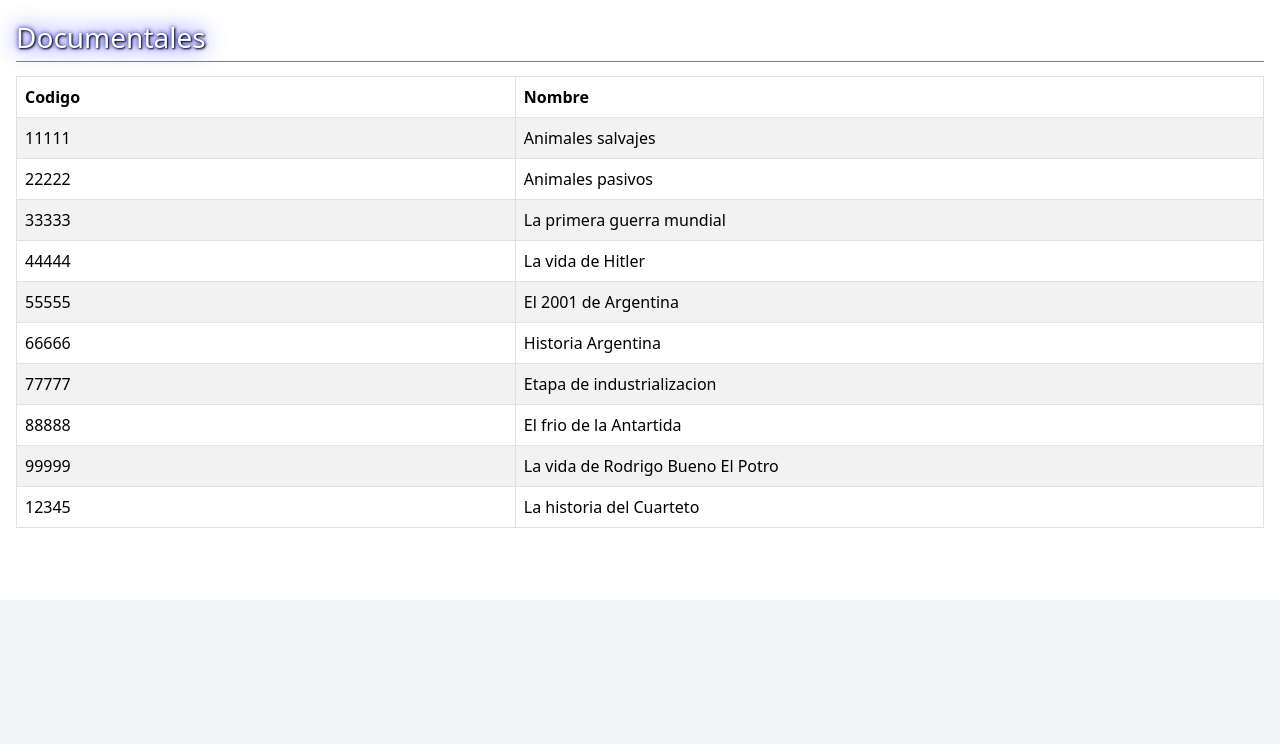
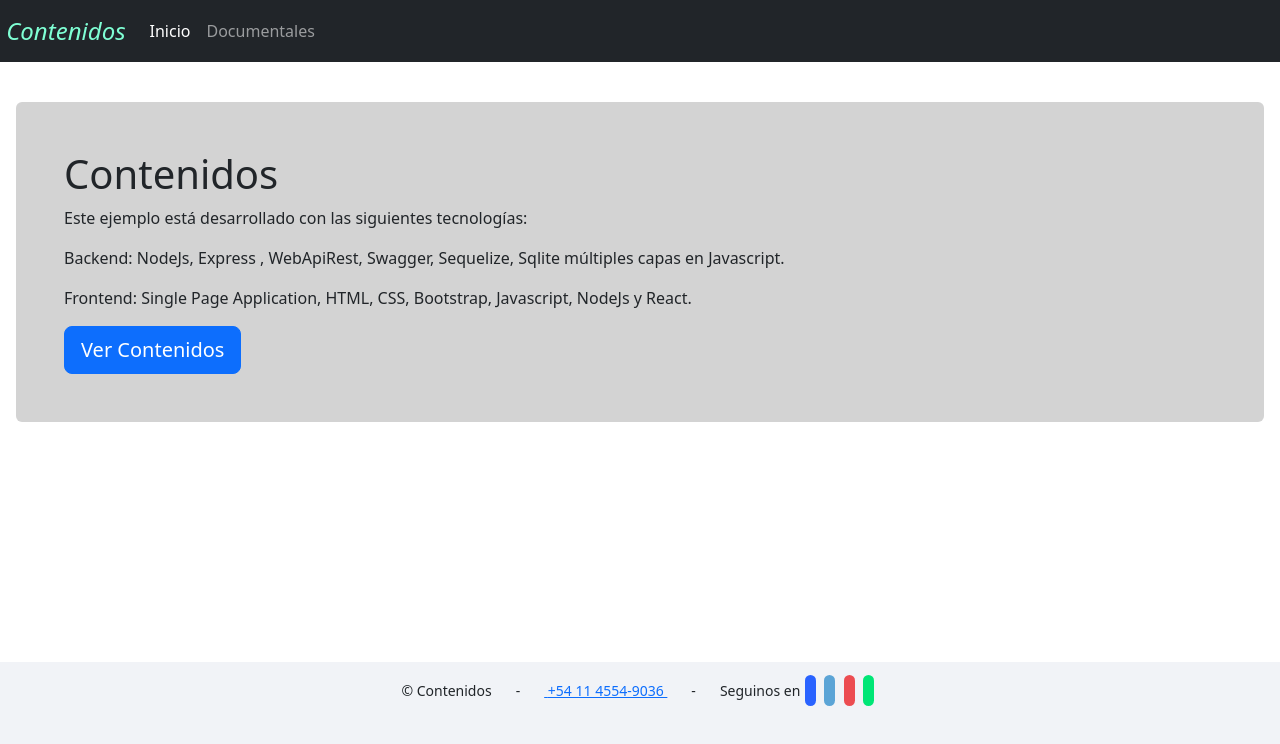
Before and after one commit to belucarretero/RepositorioTP, a React (Vite) app in the folder Frontend/: page /Inicio in a window 1280 px wide. Shown: the top 744 px of the page. Built offline with nearby package versions, Linux system fonts and the light colour scheme; the HTML template or start-up script is replaced by a standard one.

Commit message:
etapa 3 terminada frontend

```diff
--- a/Frontend/package.json
+++ b/Frontend/package.json
@@ -13,7 +13,8 @@
     "@fortawesome/fontawesome-free": "^6.5.2",
     "bootstrap": "^5.3.3",
     "react": "^18.2.0",
-    "react-dom": "^18.2.0"
+    "react-dom": "^18.2.0",
+    "react-router-dom": "^6.23.1"
   },
   "devDependencies": {
     "@types/react": "^18.2.66",
--- a/Frontend/src/App.css
+++ b/Frontend/src/App.css
@@ -1,3 +1,22 @@
+body {
+  background-color: rgb(241, 243, 247);
+}
+
+.divBody {
+  background-color: white;
+  min-height: 75vh;
+  padding: 1rem;
+}
+
+/* pie de la pagina */
+footer {
+  padding: 1rem;
+}
+.navbar-brand {
+  color: aquamarine;
+  font-size: 1.5rem;
+}
+
 .tituloPagina {
   font-size: 1.75rem;
   font-weight: 500;
@@ -9,11 +28,113 @@
   padding-bottom: 0.1em;
   margin-bottom: 0.5em;
 }
-   body {
+
+
+
+/* todos los formularios */
+form {
   background-color: rgb(241, 243, 247);
+  border-radius: 0.5rem;
+  border-style: solid;
+  border-color: lightgrey;
+  border-width: thin;
+  margin: 0em 0.5rem 1rem 0.5rem;
+  padding: 0.5rem;
+  box-shadow: 0.62rem 0.62rem 0.31rem rgb(175, 173, 173);
 }
-.divBody {
-  background-color: white;
-  min-height: 75vh;
-  padding: 1rem;
+
+/* espacio en los botones contenidos en un div con esta clase */
+.botones button {
+  margin: 0em 0.5em 0.5em 0em;
 }
+
+/* todos los labels menos los de los radio y check */
+label:not([class^='custom-control']) {
+  background-color: #d7dfe7;
+  border-radius: 0.625em 0.2em 0rem 0.625em;
+  border-bottom: solid;
+  margin-right: -0.9em; /* para que columna label este cerca del input*/
+  padding-left: 0.5em;
+  display: block;
+  height: 90%;
+}
+
+/*<=576*/
+@media only screen and (max-width: 575px) {
+  label:not([class^='custom-control']) {
+    margin-right: 0em;
+    margin-top: 0.3rem; /* para separar grupo label/input */
+  }
+}
+
+/*>=576*/
+@media only screen and (min-width: 576px) {
+  .inputMedio {
+    width: 12em;
+  }
+  .inputChico {
+    width: 7em;
+  }
+}
+
+.pyBadge {
+  background-color: #6c757d;
+  color: white;
+  /* font-size: 1.1em; */
+  display: inline-block;
+  padding: 0.35em 0.4em;
+  font-weight: 700;
+  line-height: 1;
+  text-align: center;
+  white-space: nowrap;
+  vertical-align: baseline;
+  border-radius: 0.25rem;
+}
+
+/* mensajes de validacion */
+.validacion {
+  color: red;
+  font-size: 0.8em;
+  font-style: italic;
+  padding-left: 1em;
+  padding-bottom: 0.5em;
+}
+
+/* mensajes de alerta al buscar y grabar */
+.mensajesAlert {
+  /* color: #495057; */
+  margin: 0rem 0.5rem 0rem 0.5rem;
+}
+
+.paginador {
+  background-color: #e9ecef;
+  padding: 0.5rem 1rem 0rem 1rem;
+  margin-top: -1rem; /* para pegarlo a la tabla */
+}
+
+/* todos los input a mayusculas, y no sus placeholders*/
+input {
+  text-transform: uppercase;
+  /* margin-bottom: 0.2em;  */
+  /*separa renglones*/
+}
+::placeholder {
+  text-transform: none;
+}
+
+/* encabezados de tablas */
+thead {
+  /* bootstrap thead-light*/
+  color: #495057;
+  background-color: #aeb7d7; /* #e9ecef; */
+  border-color: #dee2e6;
+}
+
+/* redes al pie de pagina */
+.redes {
+  background-color: blue;
+  color: white;
+  padding: 0.4em;
+  margin: 0.3em;
+  border-radius: 1em;
+}
--- a/Frontend/src/App.jsx
+++ b/Frontend/src/App.jsx
@@ -1,30 +1,24 @@
+import "./App.css";
+import { BrowserRouter, Route, Routes, Navigate } from "react-router-dom";
 import {Inicio} from "./components/Inicio";
-import "./App.css";
-import {Documentales} from './components/Documentales';
-
+import {Documentales} from "./components/Documentales";
+import {Menu} from "./components/Menu";
+import { Footer } from "./components/Footer";
 function App() {
   return (
     <>
+      <BrowserRouter>
+        <Menu />
         <div className="divBody">
-            <Documentales/>
+            <Routes>
+              <Route path="/inicio" element={<Inicio />} />
+              <Route path="/documentales" element={<Documentales />} />
+              <Route path="*" element={<Navigate to="/Inicio" replace />} />
+            </Routes>
         </div>
+        <Footer />
+      </BrowserRouter>
     </>
   );
 }
 export default App;
-
-
-
-
-
-
-
-
-//function App() {
-//return (
-  //  <>
-    //    <Inicio/>
-   // </>
-//);
-//}
-//export default App;
--- a/Frontend/src/components/Documentales.jsx
+++ b/Frontend/src/components/Documentales.jsx
@@ -1,10 +1,16 @@
-import arrayDocumentales from '../datos-mock/documentales-mock';
-
-
+import React, {useState, useEffect} from 'react';
+import { documentalesMockService } from '../services/documentales-mock.service';
 function Documentales() {
-  const documentales = arrayDocumentales;
   const tituloPagina = 'Documentales';
-
+  const [documentales, setDocumentales] = useState(null);
+  // cargar al montar el componente (solo una vez)
+  useEffect(() => {
+    BuscarArticulosFamilas();
+  }, []);
+  async function BuscarArticulosFamilas() {
+    let data = await documentalesMockService.Buscar();
+    setDocumentales(data);
+  };
   return (
     <div>
       <div className="tituloPagina">{tituloPagina}</div>
@@ -31,4 +37,4 @@
 }
 
 
-export { Documentales };
+export {Documentales};
--- /dev/null
+++ b/Frontend/src/components/Footer.jsx
@@ -0,0 +1,48 @@
+import React from 'react';
+function Footer() {
+  return (
+    <footer className="text-center">
+    <small>
+      <span>© Contenidos</span>
+      <span className="m-4">-</span>
+      <a href="tel:113"> <span className="fa fa-phone"></span> +54 11 4554-9036 </a>
+      <span className="m-4">-</span>
+      Seguinos en
+      <a
+        className="redes"
+        href="https://www.facebook.com"
+        style={{"backgroundColor": "#2962ff"}}
+        target="_blank"
+      >
+        <i title="Facebook" className="fab fa-facebook-f"></i>
+      </a>
+      <a
+        className="redes"
+        href="https://twitter.com"
+        style={{"backgroundColor": "#5ba4d6"}}
+        target="_blank"
+      >
+        <i title="Twitter" className="fab fa-twitter"></i>
+      </a>
+      <a
+        className="redes"
+        style={{"backgroundColor": "#ec4c51"}}
+        href="https://www.instagram.com"
+        target="_blank"
+      >
+        <i title="Instagram" className="fab fa-instagram"></i>
+      </a>
+      <a
+        className="redes"
+        style={{"backgroundColor": "#00e676"}}
+        href="https://www.whatsapp.com"
+        target="_blank"
+      >
+        <i title="Whatsapp" className="fab fa-whatsapp"></i>
+      </a>
+    </small>
+  </footer>
+
+  );
+}
+export { Footer };
--- a/Frontend/src/components/Inicio.jsx
+++ b/Frontend/src/components/Inicio.jsx
@@ -1,3 +1,4 @@
+import { Link } from "react-router-dom";
 function Inicio() {
   return (
     <div className="mt-4 p-5 rounded" style={{ backgroundColor: "lightgray" }}>
@@ -10,10 +11,10 @@
       <p>
         Frontend: Single Page Application, HTML, CSS, Bootstrap, Javascript, NodeJs y React.
       </p>
-      <button className="btn btn-lg btn-primary">
-        <i className="fa fa-search"> </i>
-        Ver Contenidos
-      </button>
+      <Link to="/documentales" className="btn btn-lg btn-primary">
+          <i className="fa fa-search"> </i>  Ver Contenidos
+      </Link>
+
     </div>
   );
 }
--- /dev/null
+++ b/Frontend/src/components/Menu.jsx
@@ -0,0 +1,38 @@
+import React from "react";
+import { NavLink } from "react-router-dom";
+function Menu() {
+  return (
+    <nav className="navbar navbar-dark bg-dark navbar-expand-md">
+      <a className="navbar-brand">
+        <i className="fa fa-industry"></i>
+        &nbsp;<i>Contenidos</i>
+      </a>
+      <button
+        className="navbar-toggler"
+        type="button"
+        data-toggle="collapse"
+        data-target="#navbarSupportedContent"
+        aria-controls="navbarSupportedContent"
+        aria-expanded="false"
+        aria-label="Toggle navigation"
+      >
+        <span className="navbar-toggler-icon"></span>
+      </button>
+      <div className="collapse navbar-collapse" id="navbarSupportedContent">
+        <ul className="navbar-nav mr-auto">
+          <li className="nav-item">
+            <NavLink className="nav-link" to="/inicio">
+              Inicio
+            </NavLink>
+          </li>
+          <li className="nav-item">
+            <NavLink className="nav-link" to="/documentales">
+              Documentales
+            </NavLink>
+          </li>
+        </ul>
+      </div>
+    </nav>
+  );
+}
+export {Menu};
--- /dev/null
+++ b/Frontend/src/services/documentales-mock.service.js
@@ -0,0 +1,30 @@
+import arrayDocumentales from '../datos-mock/documentales-mock';
+async function Buscar() {
+     return arrayDocumentales;
+}
+async function BuscarPorId(Codigo) {
+  return arrayDocumentales.find((documental) => documental.Codigo === Codigo);
+}
+
+async function Agregar(documental) {
+  documental.Codigo = arrayDocumentales.length + 1;  // simula autoincremental
+    arrayDocumentales.push(documental);
+}
+async function Modificar(documental) {
+    let documentalEncontrado = arrayDocumentales.find((documentalfind) => documentalfind.Codigo === documental.Codigo);
+    if (documentalEncontrado) {
+      documentalEncontrado.Nombre = documental.Nombre;
+    }
+}
+async function Eliminar(Codigo){
+    let documentalEncontrado = arrayDocumentales.find((documentalfind) => documentalfind.Codigo === Codigo);
+    if (documentalEncontrado) {
+        arrayDocumentales.splice(arrayDocumentales.indexOf(documentalEncontrado), 1);
+        //arrayDocumentales.indexOf(documentalEncontrado) me da la pos
+        // del elemento y el ,1) que solo se elimina un elemento a partir
+        //de esa pos, lo elimino por que uso el .splice
+    }
+}
+export const documentalesMockService = {
+    Buscar, BuscarPorId, Agregar, Modificar, Eliminar
+};
```
Also changed, not shown: 1 other file (tests, documents, lock files or other folders). Lines whose indentation alone changed are shown as unchanged.
